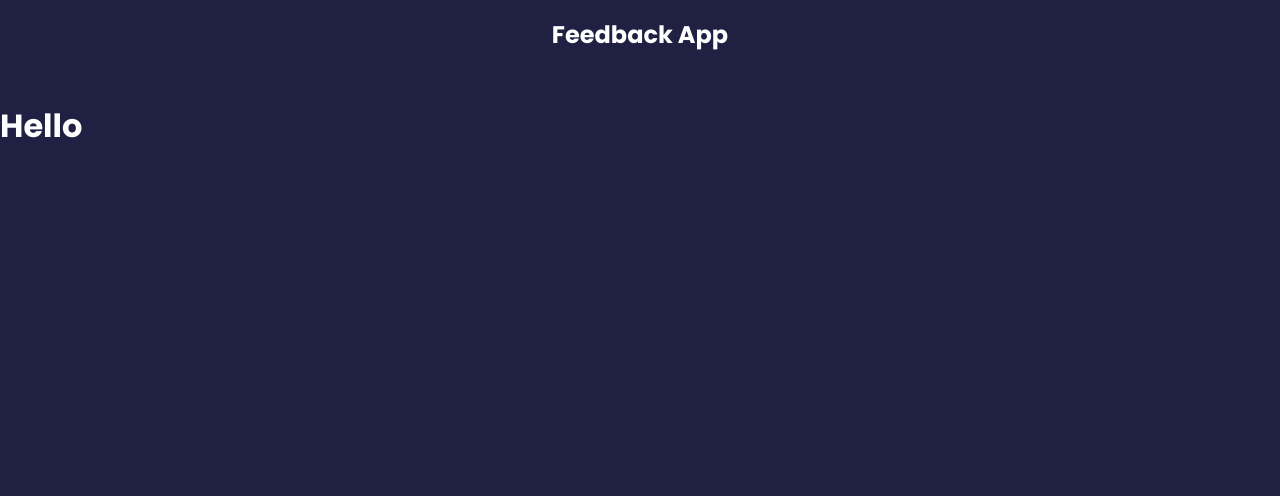
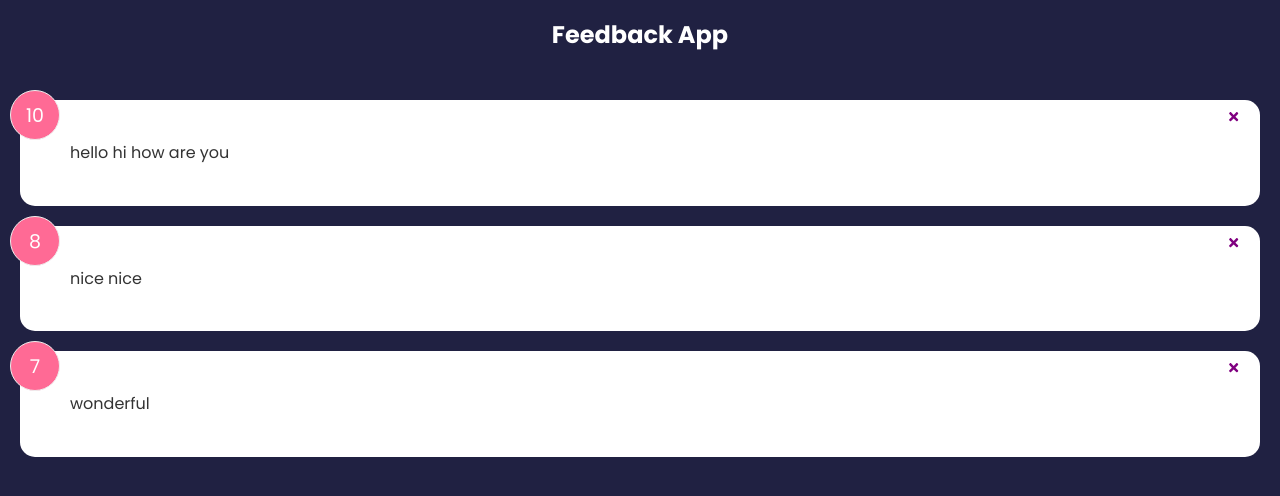
Before and after one commit to EdwinGrigonis/feedback-app, a React (Create React App) app: page / in a window 1280 px wide. Shown: the top 496 px of the page. Built offline with nearby package versions, Linux system fonts and the light colour scheme.

Commit message:
many changes

```diff
--- a/package.json
+++ b/package.json
@@ -8,6 +8,7 @@
     "@testing-library/user-event": "^13.5.0",
     "react": "^17.0.2",
     "react-dom": "^17.0.2",
+    "react-icons": "^4.3.1",
     "react-scripts": "5.0.0",
     "web-vitals": "^2.1.4"
   },
--- a/src/App.js
+++ b/src/App.js
@@ -1,10 +1,15 @@
+import { useState } from "react";
 import Header from "./components/Header";
+import FeedbackList from "./components/FeedbackList";
+import FeedbackData from "./data/FeedbackData";
 
 function App() {
+    const [feedback, setFeedback] = useState(FeedbackData);
+
     return (
         <>
-            <Header text="Feedback App"/>
-            <h1>Hello</h1>
+            <Header text="Feedback App" />
+            <FeedbackList feedback={feedback} />
         </>
     )
 }
--- /dev/null
+++ b/src/components/FeedbackItem.jsx
@@ -0,0 +1,17 @@
+import { FaTimes} from 'react-icons/fa'
+import Card from './shared/Card'
+
+function FeedbackItem( {item}) {
+  return (
+    <Card>
+        <div className="num-display">{item.rating}</div>
+        <button className='close'>
+            <FaTimes color='purple' />
+        </button>
+        <div className="text-display">{item.text}</div>
+
+    </Card>
+  )
+}
+
+export default FeedbackItem;
--- /dev/null
+++ b/src/components/FeedbackList.jsx
@@ -0,0 +1,17 @@
+import FeedbackItem from "./FeedbackItem"
+
+function FeedbackList({ feedback }) {
+    if (!feedback || feedback.length===0) {
+        return <p>No feedback yet</p>
+    }
+
+  return (
+    <div className="feedback-list">
+        {feedback.map((item) => (
+            <FeedbackItem key={item.id} item={item} />
+        ))}
+    </div>
+  )
+}
+
+export default FeedbackList
--- /dev/null
+++ b/src/components/shared/Card.jsx
@@ -0,0 +1,9 @@
+
+
+function Card({children}) {
+  return (
+    <div className="card">{children}</div>
+  )
+}
+
+export default Card
--- /dev/null
+++ b/src/data/FeedbackData.js
@@ -0,0 +1,21 @@
+const FeedbackData = [
+    {
+        id: 1,
+        rating: 10,
+        text: 'hello hi how are you'
+    },
+
+    {
+        id: 2,
+        rating: 8,
+        text: 'nice nice'
+    },
+
+    {
+        id: 3,
+        rating: 7,
+        text: 'wonderful'
+    }
+]
+
+export default FeedbackData;
--- a/src/index.css
+++ b/src/index.css
@@ -37,7 +37,7 @@ header {
   color: #333;
   border-radius: 15px;
   padding: 40px 50px;
-  margin: 20px 0;
+  margin: 20px 20px;
   position: relative;
 }
 
```
Also changed, not shown: 1 other file (tests, documents, lock files or other folders).
